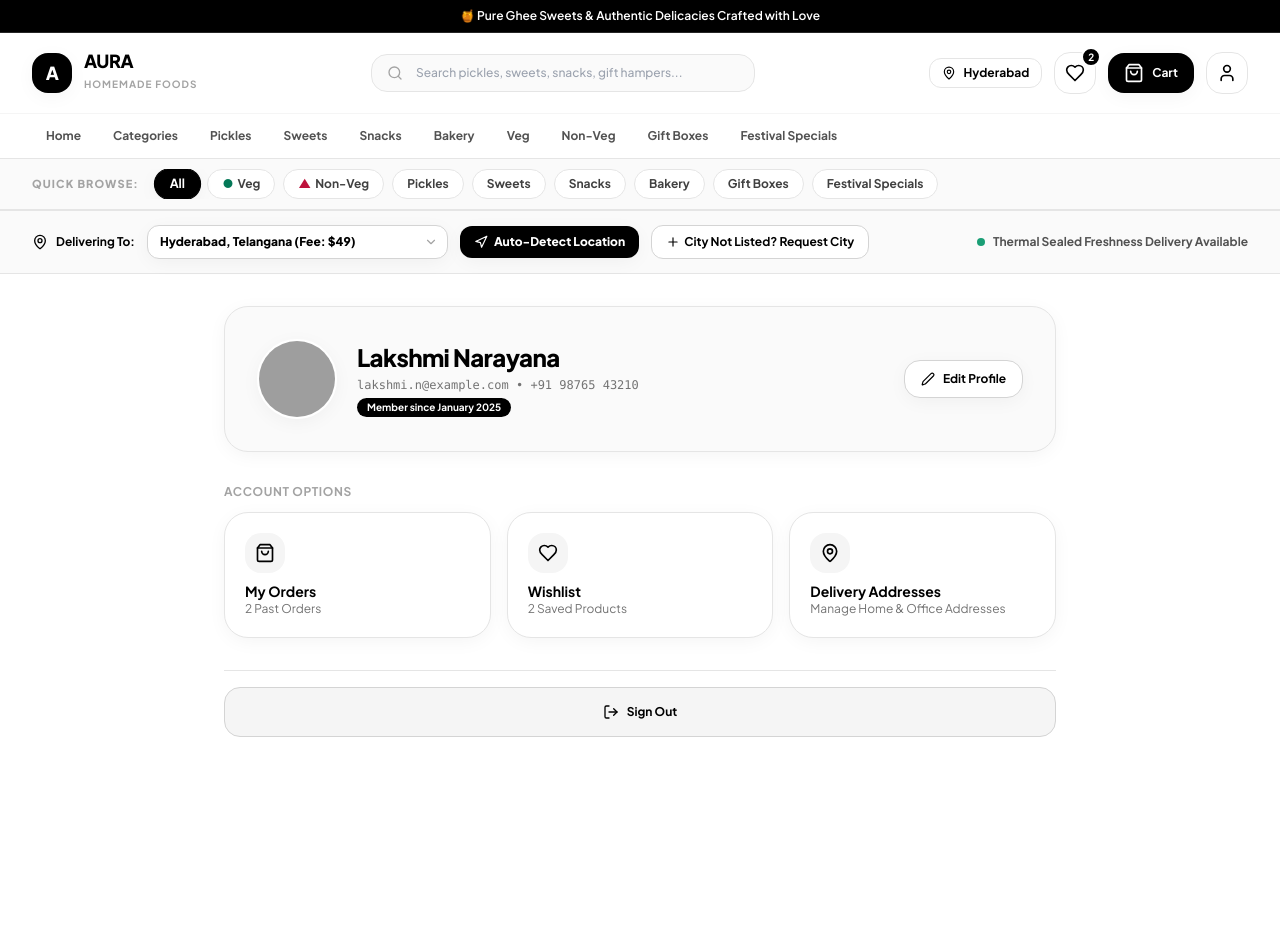
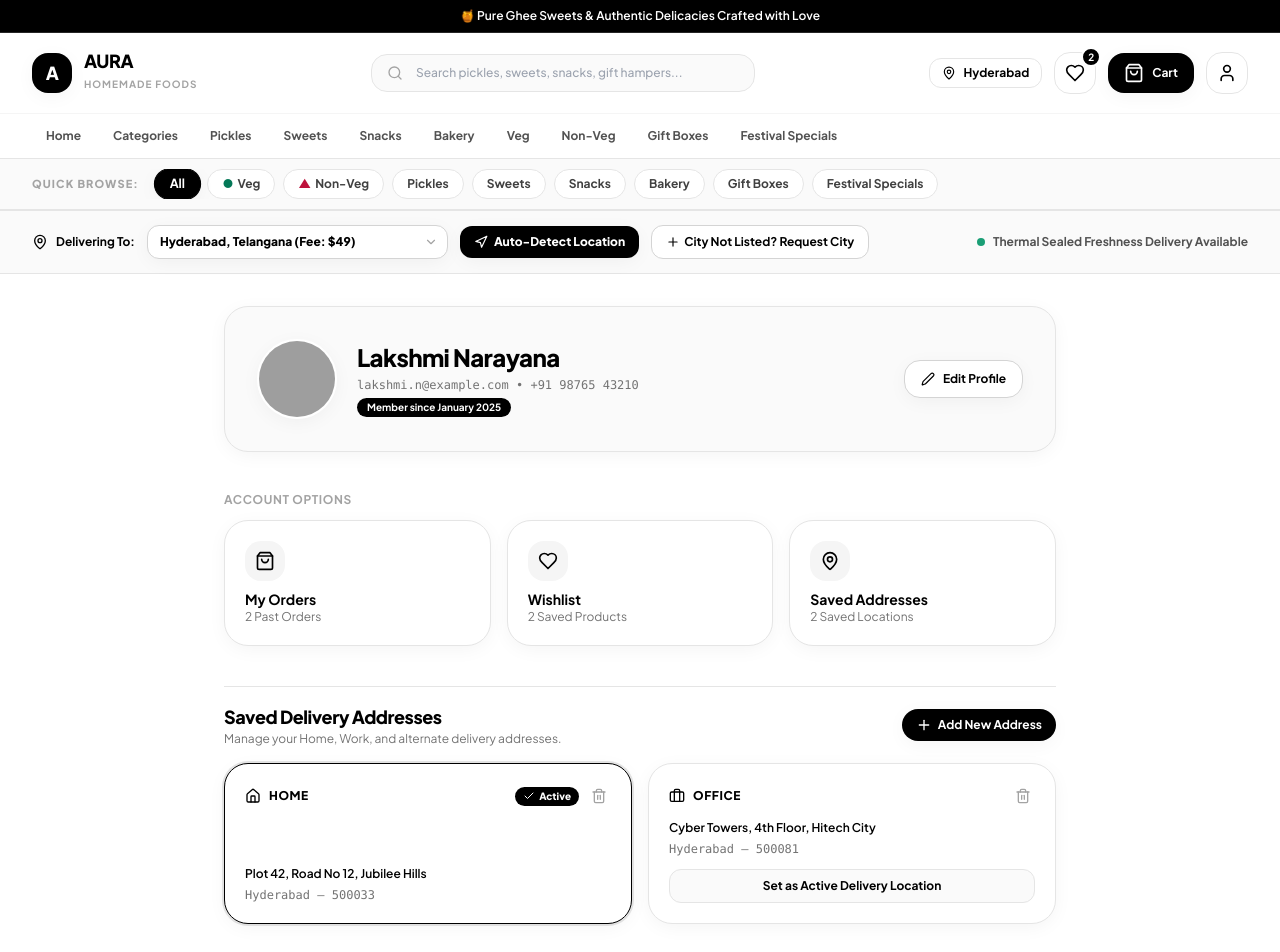
Before and after one commit to mani1715/food-, a React (Vite) app: page /profile in a window 1280 px wide. Shown: the top 952 px of the page. Built offline with nearby package versions, Linux system fonts and the light colour scheme; grey boxes are pictures that could not be loaded.

Commit message:
Add Saved Delivery Addresses manager (Home, Work, Other) to Customer Profile

```diff
--- a/src/context/AppContext.tsx
+++ b/src/context/AppContext.tsx
@@ -56,6 +56,8 @@ interface AppContextType {
   createOrder: (paymentMethod: string, deliveryAddress: UserLocation) => Order;
   updateUserProfile: (profile: Partial<UserProfile>) => void;
   setCurrentLocation: (loc: UserLocation) => void;
+  addLocation: (loc: Omit<UserLocation, 'id'>) => void;
+  deleteLocation: (id: string) => void;
   addToast: (title: string, message: string, type?: 'success' | 'error' | 'info') => void;
   removeToast: (id: string) => void;
 
@@ -100,7 +102,7 @@ export const AppProvider: React.FC<{ children: React.ReactNode }> = ({ children
   const [cartItems, setCartItems] = useState<CartItem[]>([]);
   const [wishlistProductIds, setWishlistProductIds] = useState<string[]>(['prod-1', 'prod-6']);
   const [recentlyViewedIds, setRecentlyViewedIds] = useState<string[]>(['prod-1', 'prod-7']);
-  const [locations] = useState<UserLocation[]>(MOCK_LOCATIONS);
+  const [locations, setLocations] = useState<UserLocation[]>(MOCK_LOCATIONS);
   const [currentLocation, setCurrentLocation] = useState<UserLocation>(MOCK_LOCATIONS[0]);
   const [userProfile, setUserProfile] = useState<UserProfile>(MOCK_USER_PROFILE);
   const [toasts, setToasts] = useState<ToastMessage[]>([]);
@@ -166,6 +168,18 @@ export const AppProvider: React.FC<{ children: React.ReactNode }> = ({ children
 
   const removeToast = (id: string) => {
     setToasts((prev) => prev.filter((t) => t.id !== id));
+  };
+
+  // Saved Delivery Address Management
+  const addLocation = (loc: Omit<UserLocation, 'id'>) => {
+    const newLoc: UserLocation = { ...loc, id: `loc-${Date.now()}` };
+    setLocations((prev) => [...prev, newLoc]);
+    addToast('Address Saved', `${newLoc.label} address saved to your profile.`, 'success');
+  };
+
+  const deleteLocation = (id: string) => {
+    setLocations((prev) => prev.filter((l) => l.id !== id));
+    addToast('Address Removed', 'Saved address deleted.', 'info');
   };
 
   // Cart Management
@@ -482,6 +496,8 @@ export const AppProvider: React.FC<{ children: React.ReactNode }> = ({ children
         createOrder,
         updateUserProfile,
         setCurrentLocation,
+        addLocation,
+        deleteLocation,
         addToast,
         removeToast,
         loginAdmin,
--- a/src/pages/customer/CustomerProfilePage.tsx
+++ b/src/pages/customer/CustomerProfilePage.tsx
@@ -1,17 +1,37 @@
 import React, { useState } from 'react';
 import { useApp } from '../../context/AppContext';
 import { useNavigate } from 'react-router-dom';
-import { ShoppingBag, Heart, MapPin, Edit2, LogOut, X } from 'lucide-react';
+import { ShoppingBag, Heart, MapPin, Edit2, LogOut, X, Plus, Trash2, Home, Briefcase, CheckCircle2, Check } from 'lucide-react';
 import { motion, AnimatePresence } from 'framer-motion';
 
 export const CustomerProfilePage: React.FC = () => {
-  const { userProfile, updateUserProfile, wishlistProductIds, orders, addToast } = useApp();
+  const {
+    userProfile,
+    updateUserProfile,
+    locations,
+    addLocation,
+    deleteLocation,
+    currentLocation,
+    setCurrentLocation,
+    wishlistProductIds,
+    orders,
+    addToast,
+  } = useApp();
+
   const navigate = useNavigate();
 
+  // Profile Edit State
   const [isEditing, setIsEditing] = useState(false);
   const [name, setName] = useState(userProfile.name);
   const [email, setEmail] = useState(userProfile.email);
   const [phone, setPhone] = useState(userProfile.phone);
+
+  // Address Add Modal State
+  const [showAddAddressModal, setShowAddAddressModal] = useState(false);
+  const [newLabel, setNewLabel] = useState<'Home' | 'Work' | 'Other'>('Home');
+  const [newAddress, setNewAddress] = useState('');
+  const [newCity, setNewCity] = useState('Hyderabad');
+  const [newPincode, setNewPincode] = useState('500033');
 
   const handleSaveProfile = (e: React.FormEvent) => {
     e.preventDefault();
@@ -19,14 +39,32 @@ export const CustomerProfilePage: React.FC = () => {
     setIsEditing(false);
   };
 
+  const handleAddAddressSubmit = (e: React.FormEvent) => {
+    e.preventDefault();
+    if (!newAddress.trim() || !newCity.trim() || !newPincode.trim()) return;
+
+    addLocation({
+      label: newLabel,
+      address: newAddress,
+      city: newCity,
+      pincode: newPincode,
+    });
+
+    setShowAddAddressModal(false);
+    setNewAddress('');
+  };
+
   const menuOptions = [
     { label: 'My Orders', icon: <ShoppingBag className="w-5 h-5 text-black" />, sub: `${orders.length} Past Orders`, action: () => navigate('/orders') },
     { label: 'Wishlist', icon: <Heart className="w-5 h-5 text-black" />, sub: `${wishlistProductIds.length} Saved Products`, action: () => navigate('/wishlist') },
-    { label: 'Delivery Addresses', icon: <MapPin className="w-5 h-5 text-black" />, sub: 'Manage Home & Office Addresses', action: () => navigate('/cart') },
+    { label: 'Saved Addresses', icon: <MapPin className="w-5 h-5 text-black" />, sub: `${locations.length} Saved Locations`, action: () => {
+      const addressSection = document.getElementById('saved-addresses-section');
+      addressSection?.scrollIntoView({ behavior: 'smooth' });
+    } },
   ];
 
   return (
-    <div className="min-h-screen bg-white text-black py-8 px-4 sm:px-6 lg:px-8 max-w-4xl mx-auto text-left space-y-8">
+    <div className="min-h-screen bg-white text-black py-8 px-4 sm:px-6 lg:px-8 max-w-4xl mx-auto text-left space-y-10">
 
       {/* Profile Header */}
       <div className="bg-neutral-50 border border-neutral-200 rounded-3xl p-6 sm:p-8 shadow-subtle flex flex-col sm:flex-row items-start sm:items-center justify-between gap-6">
@@ -43,14 +81,14 @@ export const CustomerProfilePage: React.FC = () => {
 
         <button
           onClick={() => setIsEditing(true)}
-          className="px-4 py-2.5 bg-white border border-neutral-300 hover:border-black text-black text-xs font-bold rounded-2xl flex items-center gap-2 shadow-subtle"
+          className="px-4 py-2.5 bg-white border border-neutral-300 hover:border-black text-black text-xs font-bold rounded-2xl flex items-center gap-2 shadow-subtle cursor-pointer"
         >
           <Edit2 className="w-3.5 h-3.5" />
           <span>Edit Profile</span>
         </button>
       </div>
 
-      {/* Menu Options Grid */}
+      {/* Account Navigation Options */}
       <div className="space-y-3">
         <h3 className="text-xs font-bold uppercase tracking-wider text-neutral-400">Account Options</h3>
         <div className="grid grid-cols-1 sm:grid-cols-3 gap-4">
@@ -72,6 +110,86 @@ export const CustomerProfilePage: React.FC = () => {
         </div>
       </div>
 
+      {/* Saved Delivery Addresses Section */}
+      <div id="saved-addresses-section" className="space-y-4 pt-4 border-t border-neutral-200">
+        <div className="flex items-center justify-between">
+          <div>
+            <h3 className="text-lg font-extrabold text-black tracking-tight">Saved Delivery Addresses</h3>
+            <p className="text-xs text-neutral-500">Manage your Home, Work, and alternate delivery addresses.</p>
+          </div>
+
+          <button
+            onClick={() => setShowAddAddressModal(true)}
+            className="px-3.5 py-2 bg-black text-white text-xs font-bold rounded-2xl flex items-center gap-1.5 shadow-subtle cursor-pointer"
+          >
+            <Plus className="w-4 h-4" />
+            <span>Add New Address</span>
+          </button>
+        </div>
+
+        {/* Address Cards Grid */}
+        <div className="grid grid-cols-1 sm:grid-cols-2 gap-4">
+          {locations.map((loc) => {
+            const isSelected = currentLocation.id === loc.id;
+            return (
+              <div
+                key={loc.id}
+                className={`bg-white border rounded-3xl p-5 shadow-subtle flex flex-col justify-between space-y-3 transition-all ${
+                  isSelected ? 'border-black ring-2 ring-black/10' : 'border-neutral-200'
+                }`}
+              >
+                <div className="flex items-center justify-between">
+                  <div className="flex items-center gap-2">
+                    {loc.label.toLowerCase() === 'home' ? (
+                      <Home className="w-4 h-4 text-black" />
+                    ) : loc.label.toLowerCase() === 'work' || loc.label.toLowerCase() === 'office' ? (
+                      <Briefcase className="w-4 h-4 text-black" />
+                    ) : (
+                      <MapPin className="w-4 h-4 text-black" />
+                    )}
+                    <span className="text-xs font-extrabold text-black uppercase tracking-wider">{loc.label}</span>
+                  </div>
+
+                  <div className="flex items-center gap-2">
+                    {isSelected && (
+                      <span className="text-[10px] bg-black text-white font-extrabold px-2 py-0.5 rounded-full flex items-center gap-1">
+                        <Check className="w-3 h-3" />
+                        <span>Active</span>
+                      </span>
+                    )}
+
+                    <button
+                      onClick={() => deleteLocation(loc.id)}
+                      className="p-1 text-neutral-400 hover:text-rose-600 rounded-lg"
+                      title="Delete Address"
+                    >
+                      <Trash2 className="w-4 h-4" />
+                    </button>
+                  </div>
+                </div>
+
+                <div className="space-y-1 text-xs">
+                  <p className="font-semibold text-black leading-snug">{loc.address}</p>
+                  <p className="text-neutral-500 font-mono">{loc.city} — {loc.pincode}</p>
+                </div>
+
+                {!isSelected && (
+                  <button
+                    onClick={() => {
+                      setCurrentLocation(loc);
+                      addToast('Default Location Set', `Set ${loc.label} as active delivery address.`, 'info');
+                    }}
+                    className="w-full py-2 bg-neutral-50 border border-neutral-200 hover:border-black text-black text-xs font-bold rounded-xl transition-all"
+                  >
+                    Set as Active Delivery Location
+                  </button>
+                )}
+              </div>
+            );
+          })}
+        </div>
+      </div>
+
       {/* Logout */}
       <div className="pt-4 border-t border-neutral-200">
         <button
@@ -79,7 +197,7 @@ export const CustomerProfilePage: React.FC = () => {
             addToast('Signed Out', 'Signed out of account.', 'info');
             navigate('/');
           }}
-          className="w-full py-4 bg-neutral-100 hover:bg-black hover:text-white text-black text-xs font-bold rounded-2xl transition-all flex items-center justify-center gap-2 border border-neutral-300"
+          className="w-full py-4 bg-neutral-100 hover:bg-black hover:text-white text-black text-xs font-bold rounded-2xl transition-all flex items-center justify-center gap-2 border border-neutral-300 cursor-pointer"
         >
           <LogOut className="w-4 h-4" />
           <span>Sign Out</span>
@@ -131,8 +249,94 @@ export const CustomerProfilePage: React.FC = () => {
                     className="w-full p-3 rounded-2xl border border-neutral-300 text-xs font-bold"
                   />
                 </div>
-                <button type="submit" className="w-full py-3.5 bg-black text-white text-xs font-bold rounded-2xl shadow-subtle">
+                <button type="submit" className="w-full py-3.5 bg-black text-white text-xs font-bold rounded-2xl shadow-subtle cursor-pointer">
                   Save Changes
+                </button>
+              </form>
+            </motion.div>
+          </div>
+        )}
+      </AnimatePresence>
+
+      {/* Add New Address Modal */}
+      <AnimatePresence>
+        {showAddAddressModal && (
+          <div className="fixed inset-0 z-50 bg-black/60 backdrop-blur-sm flex items-center justify-center p-4">
+            <motion.div
+              initial={{ opacity: 0, scale: 0.95 }}
+              animate={{ opacity: 1, scale: 1 }}
+              exit={{ opacity: 0, scale: 0.95 }}
+              className="bg-white border border-neutral-200 rounded-3xl max-w-md w-full p-6 shadow-modal space-y-6 text-left"
+            >
+              <div className="flex items-center justify-between border-b pb-3">
+                <h3 className="text-lg font-extrabold text-black">Add Saved Address</h3>
+                <button onClick={() => setShowAddAddressModal(false)} className="text-neutral-400">
+                  <X className="w-5 h-5" />
+                </button>
+              </div>
+
+              <form onSubmit={handleAddAddressSubmit} className="space-y-4 text-xs font-bold">
+
+                {/* Address Label Pills (Home, Work, Other) */}
+                <div>
+                  <label className="block text-neutral-500 mb-1">Address Label</label>
+                  <div className="flex gap-2">
+                    {(['Home', 'Work', 'Other'] as const).map((lbl) => (
+                      <button
+                        type="button"
+                        key={lbl}
+                        onClick={() => setNewLabel(lbl)}
+                        className={`flex-1 py-2.5 rounded-2xl border text-xs font-extrabold transition-all flex items-center justify-center gap-1.5 ${
+                          newLabel === lbl ? 'bg-black text-white border-black shadow-subtle' : 'bg-neutral-50 text-neutral-600 border-neutral-200'
+                        }`}
+                      >
+                        {lbl === 'Home' ? <Home className="w-3.5 h-3.5" /> : lbl === 'Work' ? <Briefcase className="w-3.5 h-3.5" /> : <MapPin className="w-3.5 h-3.5" />}
+                        <span>{lbl}</span>
+                      </button>
+                    ))}
+                  </div>
+                </div>
+
+                <div>
+                  <label className="block text-neutral-500 mb-1">Street Address / Flat / Door No.</label>
+                  <input
+                    type="text"
+                    required
+                    value={newAddress}
+                    onChange={(e) => setNewAddress(e.target.value)}
+                    placeholder="e.g. Flat 302, Royal Palms, Road No 10"
+                    className="w-full p-3 rounded-2xl border border-neutral-300"
+                  />
+                </div>
+
+                <div className="grid grid-cols-2 gap-3">
+                  <div>
+                    <label className="block text-neutral-500 mb-1">City</label>
+                    <input
+                      type="text"
+                      required
+                      value={newCity}
+                      onChange={(e) => setNewCity(e.target.value)}
+                      placeholder="e.g. Hyderabad"
+                      className="w-full p-3 rounded-2xl border border-neutral-300"
+                    />
+                  </div>
+
+                  <div>
+                    <label className="block text-neutral-500 mb-1">Pincode</label>
+                    <input
+                      type="text"
+                      required
+                      value={newPincode}
+                      onChange={(e) => setNewPincode(e.target.value)}
+                      placeholder="500033"
+                      className="w-full p-3 rounded-2xl border border-neutral-300 font-mono"
+                    />
+                  </div>
+                </div>
+
+                <button type="submit" className="w-full py-3.5 bg-black text-white text-xs font-extrabold rounded-2xl shadow-subtle cursor-pointer">
+                  Save Delivery Address
                 </button>
               </form>
             </motion.div>
```
